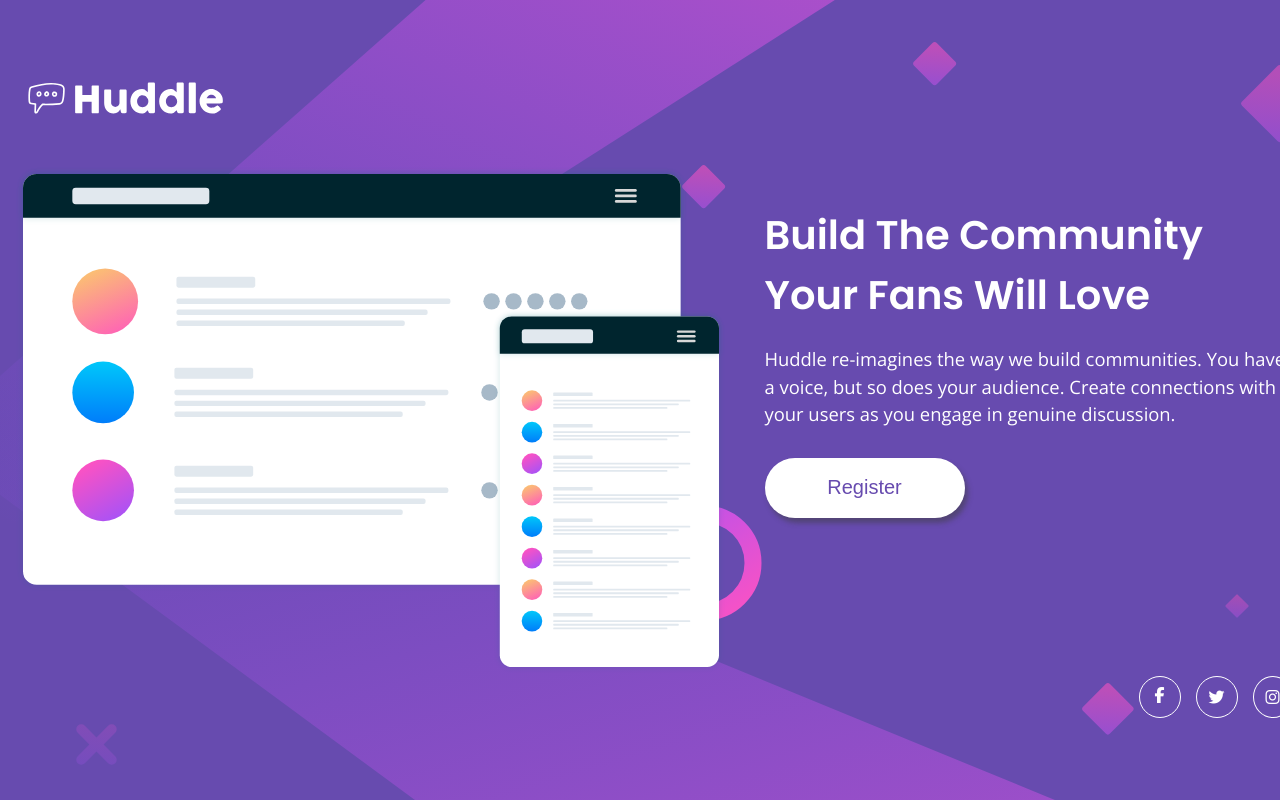
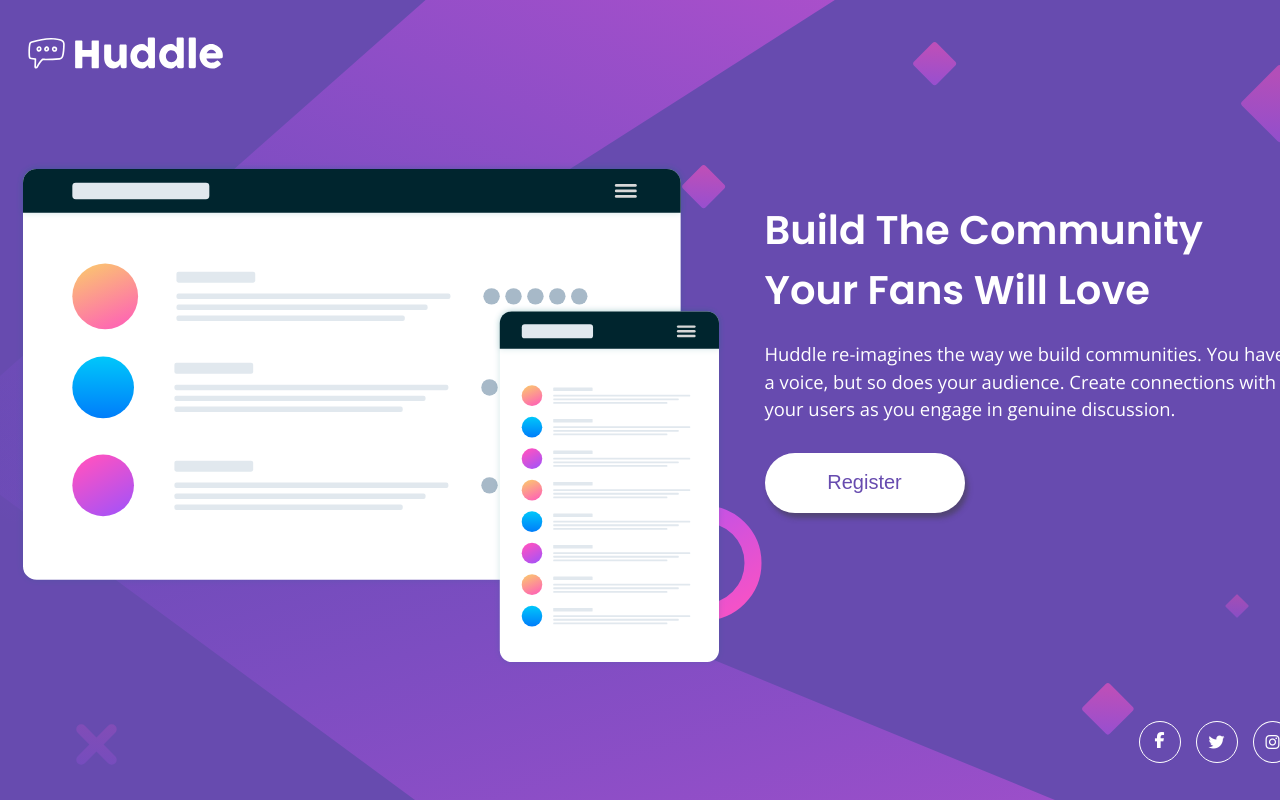
Before and after one commit to AkramElhennawy/Huddle-landing-page, a plain HTML site: page index.html in a window 1280 px wide. Shown: the top 800 px of the page. Drawn offline with nearby package versions, Linux system fonts and the light colour scheme.

Commit message:
Update styles.css

```diff
--- a/styles.css
+++ b/styles.css
@@ -24,7 +24,7 @@ header{
 }
 
 header img{
-    padding-bottom: 40px;
+    padding-bottom: 80px;
     width: 210px;
 }
 
@@ -32,6 +32,7 @@ header img{
     display: flex;
     justify-content: center;
     align-items: center;
+    padding-bottom: 50px;
 }
 
 .right-section{
@@ -136,6 +137,7 @@ footer{
         flex-direction: column;
         justify-content: center;
         align-items: center;
+        padding-bottom: 0;
     }
 
     header img{
```
